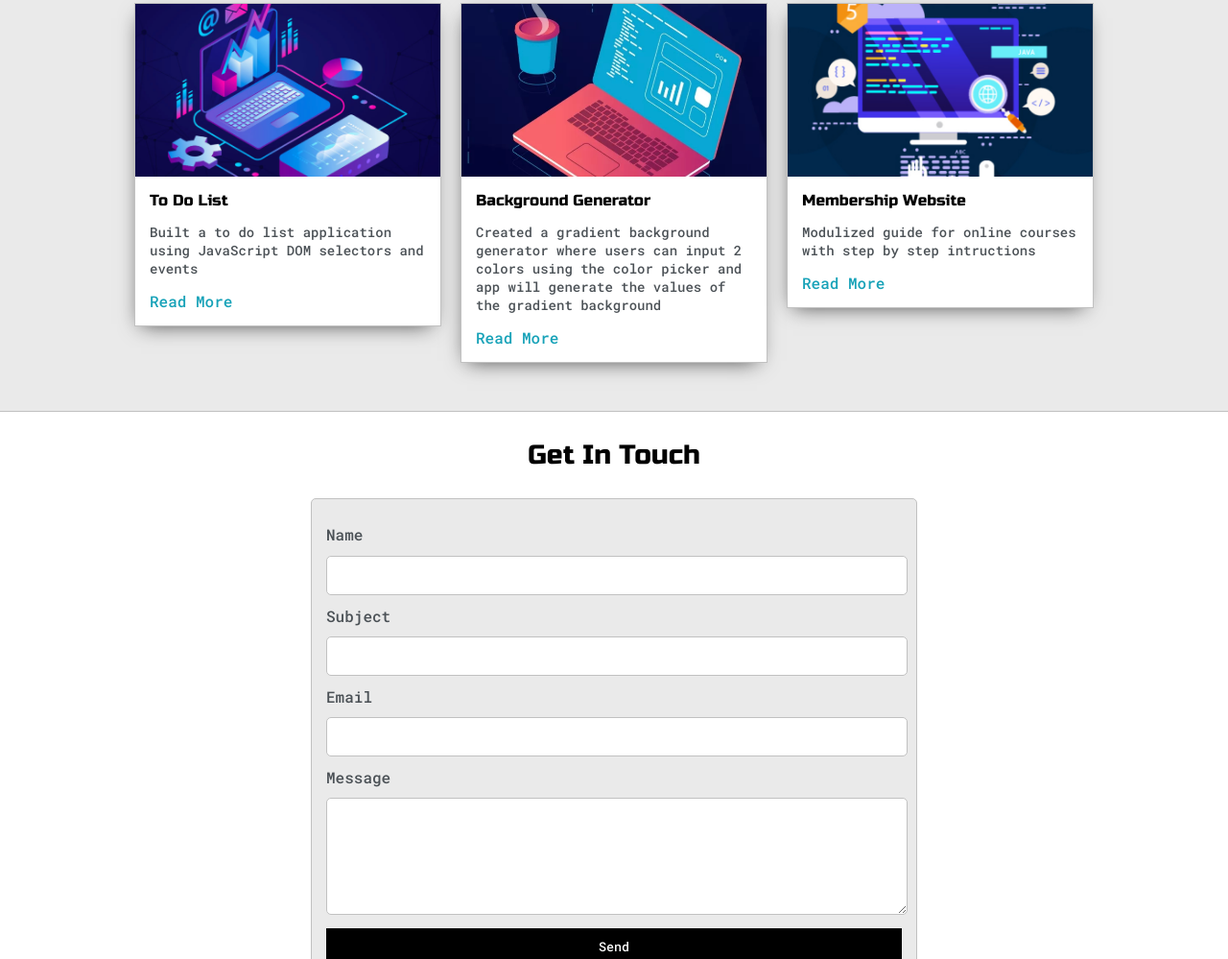
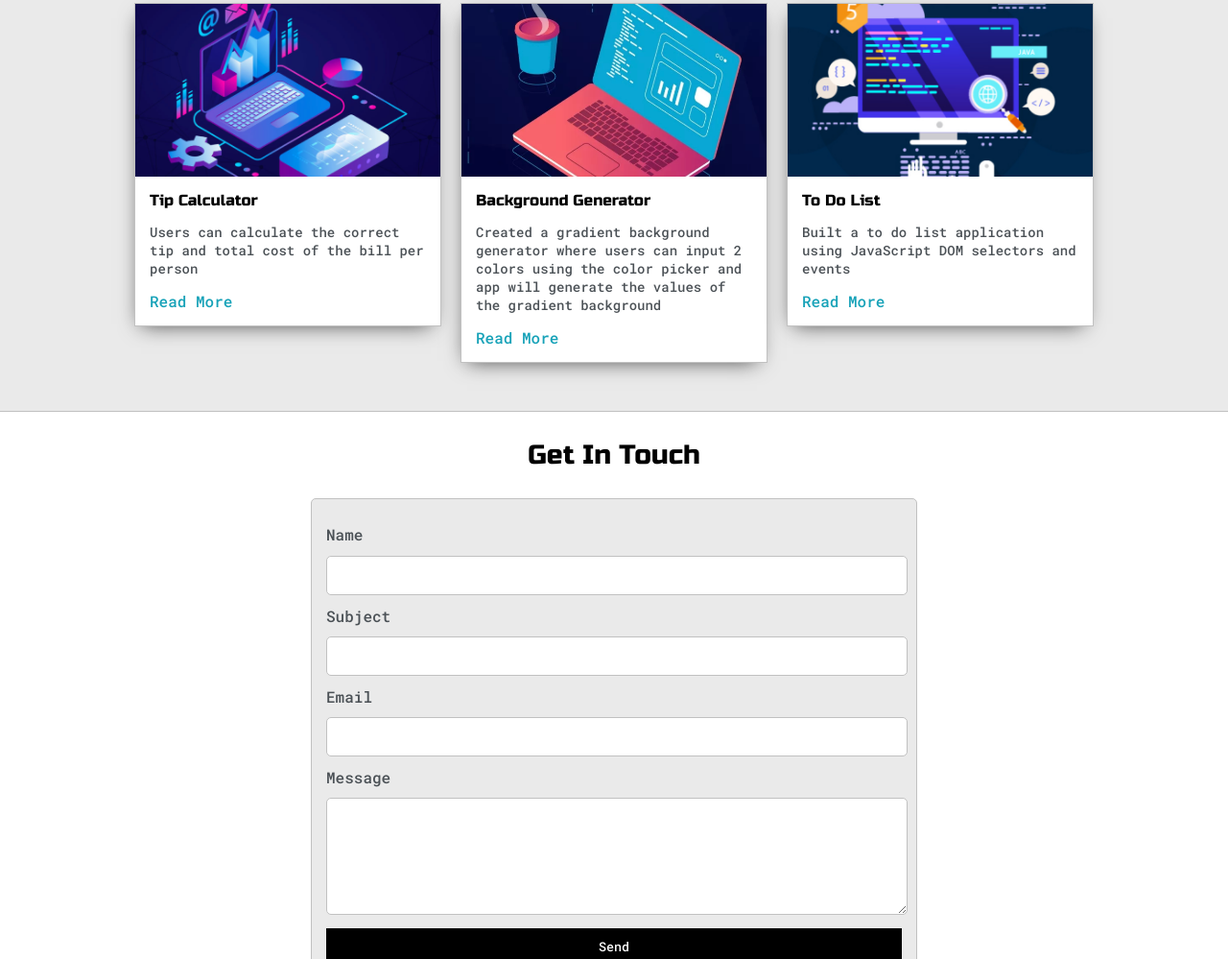
Before and after one commit to HasanM99/portfolio, a plain HTML site: page index.html in a window 1280 px wide. Shown: the part 1576-2575 px from the top of the page at 96% size. Drawn offline with Linux system fonts and the light colour scheme.

Commit message:
Update index.html

```diff
--- a/index.html
+++ b/index.html
@@ -136,9 +136,9 @@
 					<div class="post">
 						<img class="thumbnail" src="images/one.jpg">
 						<div class="post-preview">
-							<h6 class="post-title">To Do List</h6>
-							<p class="post-intro">Built a to do list application using JavaScript DOM selectors and events</p>
-							<a href="post.html">Read More</a>
+							<h6 class="post-title">Tip Calculator</h6>
+							<p class="post-intro">Users can calculate the correct tip and total cost of the bill per person</p>
+							<a href="tipcalculator.html">Read More</a>
 						</div>
 					</div>
 				</div>
@@ -158,8 +158,8 @@
 					<div class="post">
 						<img class="thumbnail" src="images/three.jpg">
 						<div class="post-preview">
-							<h6 class="post-title">Membership Website</h6>
-							<p class="post-intro">Modulized guide for online courses with step by  step intructions</p>
+							<h6 class="post-title">To Do List</h6>
+							<p class="post-intro">Built a to do list application using JavaScript DOM selectors and events</p>
 							<a href="post.html">Read More</a>
 						</div>
 					</div>
```
